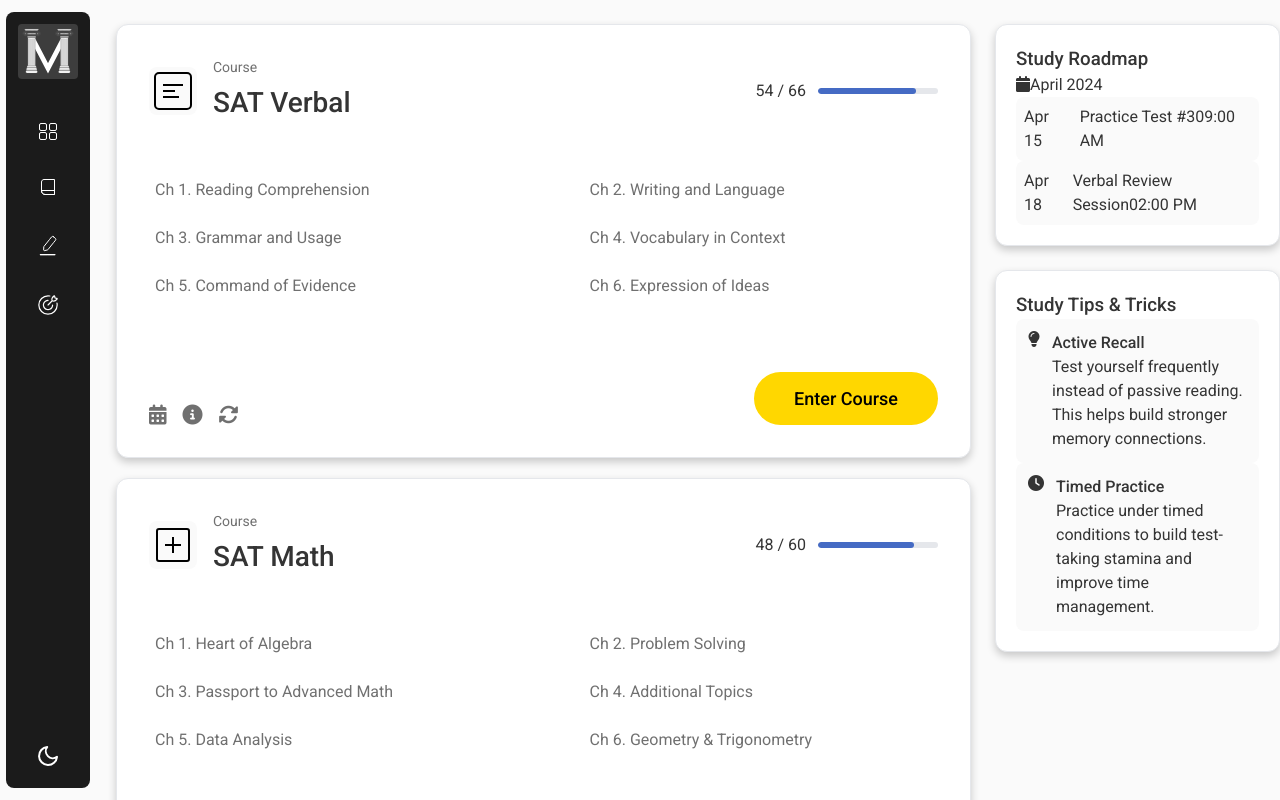
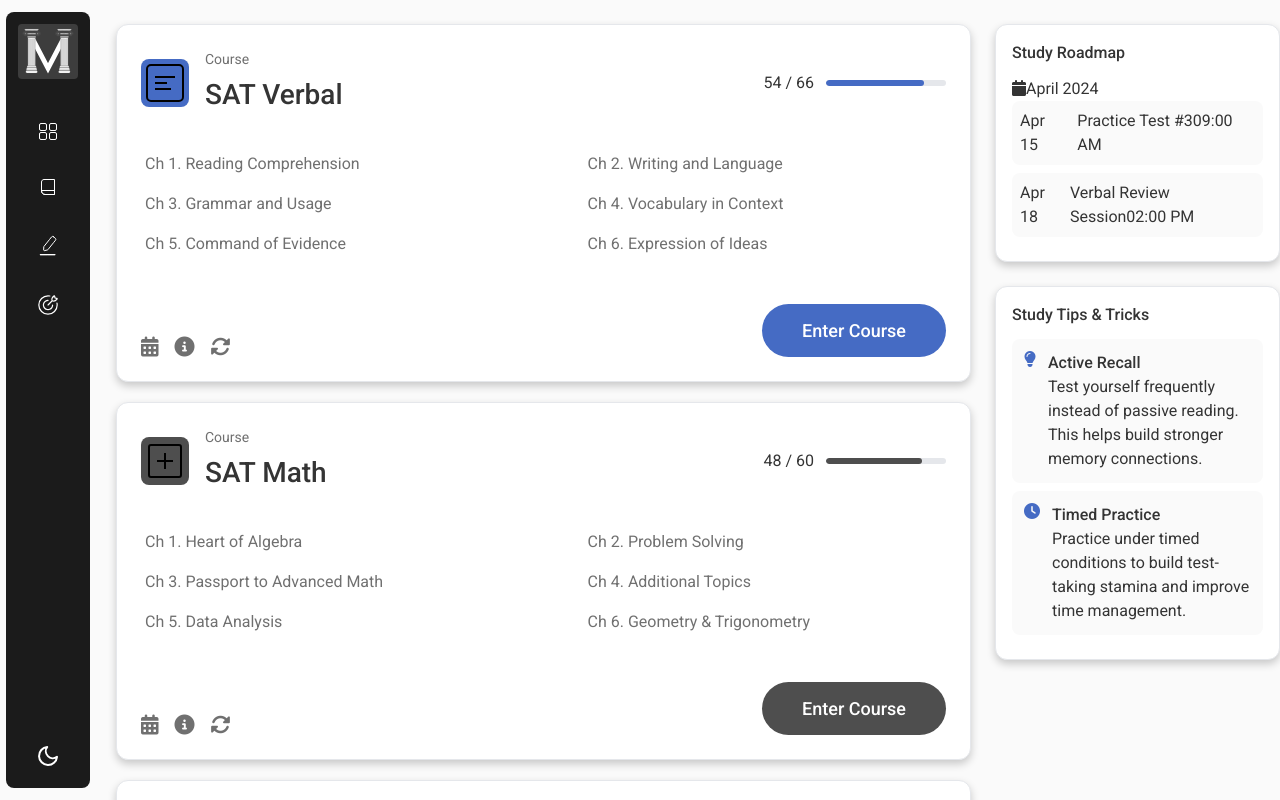
Before and after one commit to Orujhimaru/max_odyssey, a React (Vite) app: page /courses in a window 1280 px wide. Shown: the top 800 px of the page. Built offline with nearby package versions, Linux system fonts and the light colour scheme; a web font is replaced by a local one.

Commit message:
design: Courses

```diff
--- a/src/index.css
+++ b/src/index.css
@@ -42,7 +42,7 @@
 
   /* Bar colors - light mode */
   --bar-verbal-color: #3b5fa4;
-  --bar-math-color: #838282;
+  --bar-math-color: #868686;
   --bar-background: #eee;
   --bar-math-line-color: #4e4e4e;
   background-color: var(--bg-secondary);
--- a/src/pages/CoursesPage/Courses.css
+++ b/src/pages/CoursesPage/Courses.css
@@ -22,11 +22,11 @@
 
 .full-course-card {
   border-radius: 12px;
-  padding: 32px;
+  padding: 24px;
   border: 1px solid var(--border-color);
   display: flex;
   flex-direction: column;
-  gap: 24px;
+  gap: 16px;
   width: 100%;
   background-color: var(--bg-primary);
   color: var(--text-primary);
@@ -37,7 +37,7 @@
   display: flex;
   align-items: center;
   gap: 16px;
-  margin-bottom: 24px;
+  margin-bottom: 16px;
 }
 
 .course-page-icon {
@@ -47,8 +47,8 @@
   align-items: center;
   justify-content: center;
   border-radius: 8px;
-  color: var(--text-primary);
-  background-color: var(--bg-secondary);
+  color: white;
+  background-color: var(--verbal-color);
 }
 
 .course-page-icon img {
@@ -103,9 +103,9 @@
 .chapters-grid {
   display: flex;
   flex-wrap: wrap;
-  gap: 12px;
+  gap: 8px;
   column-gap: 80px;
-  margin-bottom: 24px;
+  margin-bottom: 16px;
 }
 
 .chapter-item {
@@ -113,7 +113,7 @@
   font-size: 16px;
   opacity: 0.7;
   cursor: pointer;
-  padding: 6px;
+  padding: 4px;
   flex: 0 0 calc(50% - 40px);
 }
 
@@ -121,15 +121,15 @@
   display: flex;
   justify-content: space-between;
   align-items: center;
-  margin-top: 20px;
+  margin-top: 12px;
 }
 
 .enter-course-btn {
   padding: 16px 40px;
-  background: var(--accent-color, #ffd700);
+  background: var(--verbal-color);
   border: none;
   border-radius: 30px;
-  color: #000;
+  color: white;
   font-weight: 500;
   font-size: 18px;
   cursor: pointer;
@@ -140,6 +140,7 @@
 .enter-course-btn:hover {
   transition: transform 0.15s ease;
   transform: translateY(-2px);
+  background-color: #3a5bb8;
 }
 
 .course-page-action-icons {
@@ -153,6 +154,12 @@
 
 .course-page-action-icons i {
   cursor: pointer;
+  transition: color 0.2s ease;
+}
+
+.course-page-action-icons i:hover {
+  color: var(--verbal-color);
+  opacity: 1;
 }
 
 @media (max-width: 768px) {
@@ -185,7 +192,7 @@
 .tips-section {
   background-color: var(--bg-primary);
   border-radius: 12px;
-  padding: 20px;
+  padding: 16px;
   border: 1px solid var(--border-color);
   background-color: var(--bg-primary);
   color: var(--text-primary);
@@ -196,6 +203,8 @@
 .roadmap-section h3,
 .tips-section h3 {
   color: var(--text-primary);
+  margin-bottom: 12px;
+  font-size: 16px;
 }
 
 .event-title,
@@ -219,6 +228,7 @@
   border-radius: 8px;
   background-color: var(--bg-secondary);
   transition: none;
+  margin-bottom: 8px;
 }
 
 .tip-card {
@@ -228,6 +238,11 @@
   border-radius: 8px;
   background-color: var(--bg-secondary);
   transition: none;
+  margin-bottom: 8px;
+}
+
+.tip-card i {
+  color: var(--verbal-color);
 }
 
 /* Add a global override for the course page to ensure no slow animations */
--- a/src/pages/CoursesPage/Courses.jsx
+++ b/src/pages/CoursesPage/Courses.jsx
@@ -9,6 +9,7 @@ const courseData = [
     id: 1,
     name: "SAT Verbal",
     icon: verbalIcon,
+    iconColor: "#456bc4",
     progress: {
       current: 54,
       total: 66,
@@ -26,6 +27,7 @@ const courseData = [
     id: 2,
     name: "SAT Math",
     icon: mathIcon,
+    iconColor: "#4e4e4e",
     progress: {
       current: 48,
       total: 60,
@@ -43,6 +45,7 @@ const courseData = [
     id: 3,
     name: "Exam Preparation",
     icon: examIcon,
+    iconColor: "#0fb86b",
     progress: {
       current: 12,
       total: 30,
@@ -66,7 +69,10 @@ const Courses = () => {
           {courseData.map((course) => (
             <div key={course.id} className="full-course-card">
               <div className="course-title-section">
-                <div className="course-page-icon">
+                <div
+                  className="course-page-icon"
+                  style={{ backgroundColor: course.iconColor }}
+                >
                   <img src={course.icon} alt="" />
                 </div>
                 <div className="course-page-title">
@@ -83,6 +89,7 @@ const Courses = () => {
                           (course.progress.current / course.progress.total) *
                           100
                         }%`,
+                        backgroundColor: course.iconColor,
                       }}
                     />
                   </div>
@@ -101,7 +108,12 @@ const Courses = () => {
                   <i className="fas fa-info-circle"></i>
                   <i className="fas fa-sync-alt"></i>
                 </div>
-                <button className="enter-course-btn">Enter Course</button>
+                <button
+                  className="enter-course-btn"
+                  style={{ backgroundColor: course.iconColor }}
+                >
+                  Enter Course
+                </button>
               </div>
             </div>
           ))}
```
